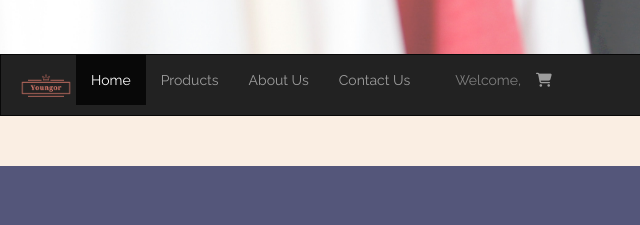
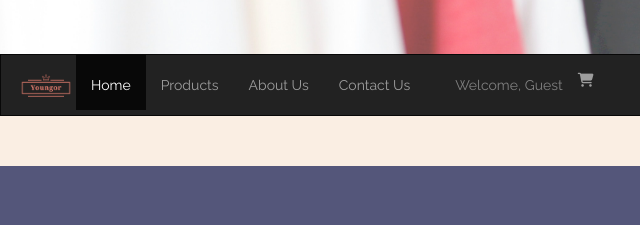
Before and after one commit to OoiSiangMing/Project, a website: page product_user.html in a window 1280 px wide. Shown: the part 211-436 px from the top of the page, 0-640 px from the left. Drawn offline with nearby package versions, Linux system fonts and the light colour scheme; files whose address does not match are found by name.

Commit message:
product 2

```diff
--- a/product_user.html
+++ b/product_user.html
@@ -64,12 +64,15 @@ body {
     </div>
     <div class="collapse navbar-collapse" id="myNavbar">
       <ul class="nav navbar-nav">
-        <li class="active"><a href="index_user.html">Home</a></li>
-        <li><a href="product_user.html">Products</a></li>
-        <li><a href="about.html">About Us</a></li>
-        <li><a href="index_user.html#contact">Contact Us</a></li>
-		<li><div class="username"><p>Welcome, <span id="username" ></span></p></div></li>
-
+        <li class="active"><a href="index_user.html" style="padding-top: 20px;">Home</a></li>
+        <li><a href="product_user.html" style="padding-top: 20px;">Products</a></li>
+        <li><a href="about.html" style="padding-top: 20px;">About Us</a></li>
+        <li><a href="index_user.html#contact" style="padding-top: 20px;">Contact Us</a></li>
+		<li style="padding-top: 5px;">
+			<div class="username">
+				<p>Welcome, Guest<span id="username"></span></p>
+			</div>
+		</li>
 
 		<li><a><i class="fa-solid fa-cart-shopping" id="cart-icon"></i></a></li>
       </ul>
```
Also changed, not shown: product.html (+1 -1 lines).
